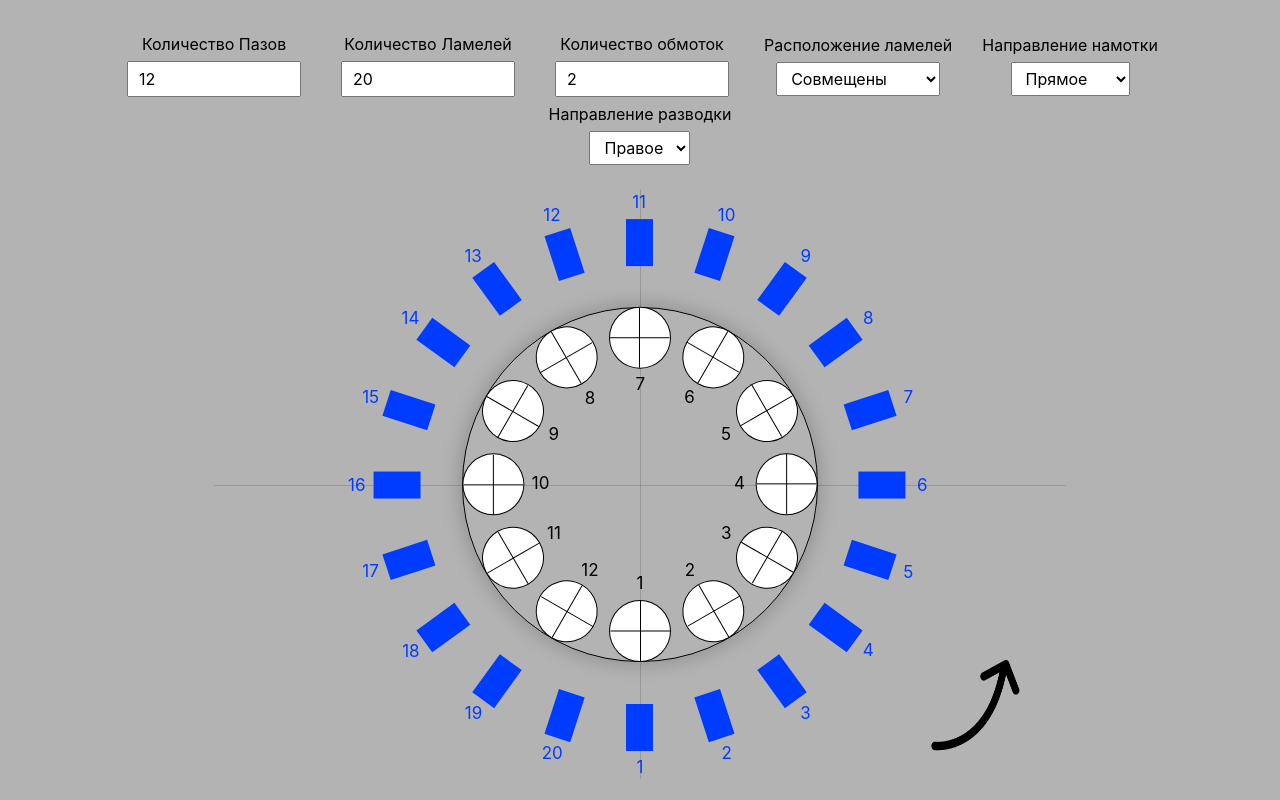
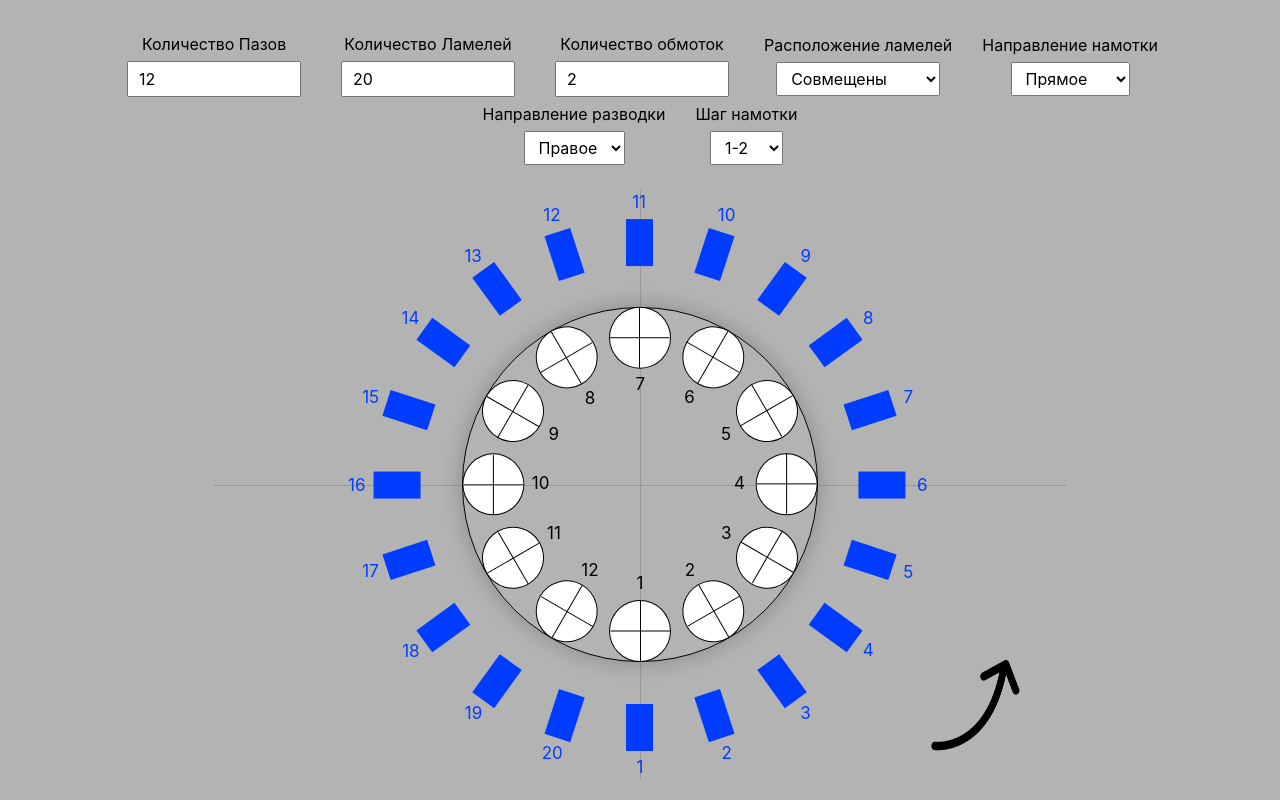
Before and after one commit to NewAlexey/electric-motors, a website built with Vite: page index.html in a window 1280 px wide. Built offline with nearby package versions, Linux system fonts and the light colour scheme.

Commit message:
feat: add wiring step into html (select with options

```diff
--- a/index.html
+++ b/index.html
@@ -74,6 +74,26 @@
                 </select>
             </div>
 
+            <div>
+                <label for="wiring-step"> Шаг намотки</label>
+                <select id="wiring-step">
+                    <option
+                      value="1-2"
+                      selected="selected"
+                    >
+                        1-2
+                    </option>
+                    <option value="1-3">1-3</option>
+                    <option value="1-4">1-4</option>
+                    <option value="1-5">1-5</option>
+                    <option value="1-6">1-6</option>
+                    <option value="1-7">1-7</option>
+                    <option value="1-8">1-8</option>
+                    <option value="1-9">1-9</option>
+                    <option value="1-10">1-10</option>
+                </select>
+            </div>
+
         </form>
     </div>
     <div id="schema">
```
